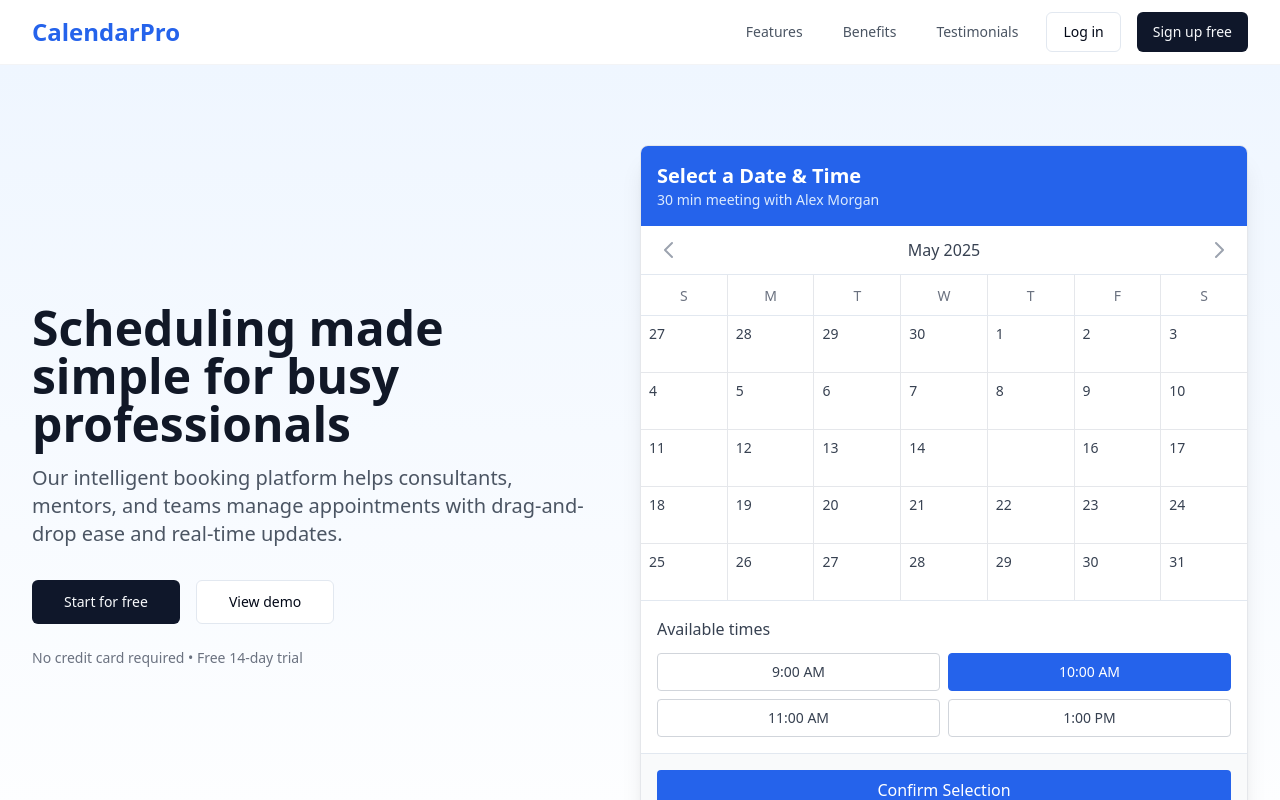
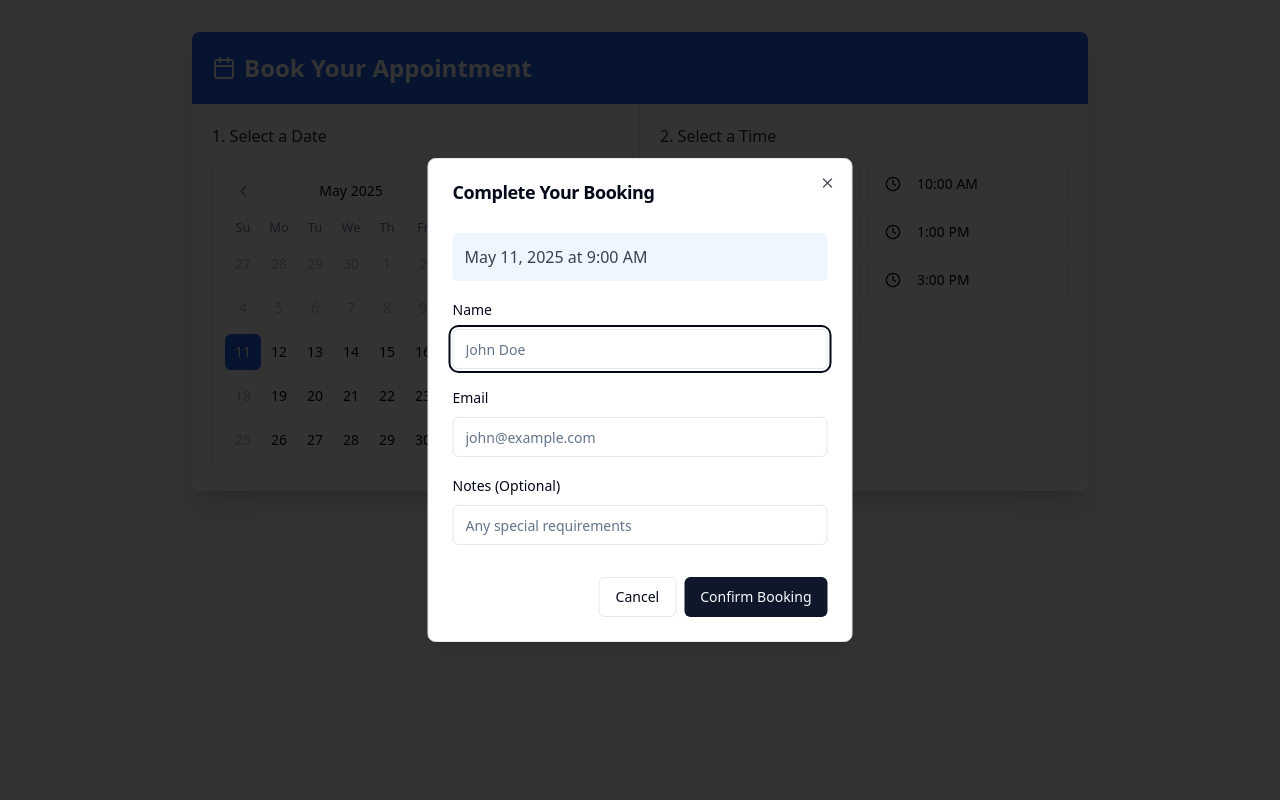
Before and after one commit to FoundershubAI/calendar-trust-hub, a React (Vite) app: page / in a window 1280 px wide. Both pictures are taken after a click on the button "9:00 AM". Shown: the top 800 px of the page. Built offline with nearby package versions, Linux system fonts and the light colour scheme.

Commit message:
Refactor: Remove landing page and add calendar booking
Remove the landing page and related components. Implement a calendar with booking functionality.

```diff
--- a/src/App.tsx
+++ b/src/App.tsx
@@ -1,9 +1,11 @@
+
 import { Toaster } from "@/components/ui/toaster";
 import { Toaster as Sonner } from "@/components/ui/sonner";
 import { TooltipProvider } from "@/components/ui/tooltip";
 import { QueryClient, QueryClientProvider } from "@tanstack/react-query";
 import { BrowserRouter, Routes, Route } from "react-router-dom";
 import Index from "./pages/Index";
+import Booking from "./pages/Booking";
 import NotFound from "./pages/NotFound";
 
 const queryClient = new QueryClient();
@@ -15,7 +17,8 @@ const App = () => (
       <Sonner />
       <BrowserRouter>
         <Routes>
-          <Route path="/" element={<Index />} />
+          <Route path="/" element={<Booking />} />
+          <Route path="/landing" element={<Index />} />
           {/* ADD ALL CUSTOM ROUTES ABOVE THE CATCH-ALL "*" ROUTE */}
           <Route path="*" element={<NotFound />} />
         </Routes>
--- /dev/null
+++ b/src/components/BookingCalendar.tsx
@@ -0,0 +1,193 @@
+
+import React, { useState } from "react";
+import { Calendar } from "@/components/ui/calendar";
+import { Button } from "@/components/ui/button";
+import {
+  Dialog,
+  DialogContent,
+  DialogHeader,
+  DialogTitle,
+  DialogFooter,
+  DialogTrigger,
+  DialogClose,
+} from "@/components/ui/dialog";
+import { format } from "date-fns";
+import { Input } from "@/components/ui/input";
+import { Form, FormField, FormItem, FormLabel, FormControl } from "@/components/ui/form";
+import { useForm } from "react-hook-form";
+import { toast } from "@/hooks/use-toast";
+import { CalendarIcon, Clock } from "lucide-react";
+
+type TimeSlot = {
+  id: string;
+  time: string;
+  available: boolean;
+};
+
+const BookingCalendar = () => {
+  const [selectedDate, setSelectedDate] = useState<Date | undefined>(new Date());
+  const [selectedTimeSlot, setSelectedTimeSlot] = useState<string | null>(null);
+  const [timeSlots, setTimeSlots] = useState<TimeSlot[]>([
+    { id: "1", time: "9:00 AM", available: true },
+    { id: "2", time: "10:00 AM", available: true },
+    { id: "3", time: "11:00 AM", available: true },
+    { id: "4", time: "1:00 PM", available: true },
+    { id: "5", time: "2:00 PM", available: true },
+    { id: "6", time: "3:00 PM", available: true },
+    { id: "7", time: "4:00 PM", available: true },
+  ]);
+  const [isBookingModalOpen, setIsBookingModalOpen] = useState(false);
+
+  const form = useForm({
+    defaultValues: {
+      name: "",
+      email: "",
+      notes: "",
+    },
+  });
+
+  const handleSelectTimeSlot = (timeSlotId: string) => {
+    setSelectedTimeSlot(timeSlotId);
+    setIsBookingModalOpen(true);
+  };
+
+  const handleBooking = (data: any) => {
+    const selectedSlot = timeSlots.find((slot) => slot.id === selectedTimeSlot);
+
+    // Update the availability of the selected time slot
+    setTimeSlots((prev) =>
+      prev.map((slot) =>
+        slot.id === selectedTimeSlot ? { ...slot, available: false } : slot
+      )
+    );
+
+    toast({
+      title: "Booking Confirmed!",
+      description: `Your appointment on ${selectedDate ? format(selectedDate, "MMMM d, yyyy") : ""} at ${selectedSlot?.time} has been booked.`,
+    });
+
+    setIsBookingModalOpen(false);
+    form.reset();
+  };
+
+  return (
+    <div className="bg-white rounded-lg shadow-xl overflow-hidden max-w-4xl mx-auto">
+      <div className="bg-blue-600 text-white p-5">
+        <h2 className="text-2xl font-semibold flex items-center">
+          <CalendarIcon className="mr-2 h-6 w-6" />
+          Book Your Appointment
+        </h2>
+      </div>
+
+      <div className="grid md:grid-cols-2">
+        {/* Calendar Section */}
+        <div className="p-5 border-r border-gray-200">
+          <div className="font-medium text-gray-800 mb-4">1. Select a Date</div>
+          <Calendar
+            mode="single"
+            selected={selectedDate}
+            onSelect={setSelectedDate}
+            className="rounded border p-3"
+            disabled={(date) => {
+              // Disable past dates and weekends for this example
+              return date < new Date(new Date().setHours(0, 0, 0, 0)) ||
+                     date.getDay() === 0 ||
+                     date.getDay() === 6;
+            }}
+          />
+        </div>
+
+        {/* Time Slots Section */}
+        <div className="p-5">
+          <div className="font-medium text-gray-800 mb-4">2. Select a Time</div>
+          {selectedDate ? (
+            <div className="grid grid-cols-2 gap-2">
+              {timeSlots.map((slot) => (
+                <Button
+                  key={slot.id}
+                  variant={slot.available ? "outline" : "secondary"}
+                  disabled={!slot.available}
+                  onClick={() => handleSelectTimeSlot(slot.id)}
+                  className={`justify-start text-left ${!slot.available ? "line-through opacity-60" : ""}`}
+                >
+                  <Clock className="mr-2 h-4 w-4" />
+                  {slot.time}
+                </Button>
+              ))}
+            </div>
+          ) : (
+            <div className="text-gray-500 italic">Please select a date first</div>
+          )}
+        </div>
+      </div>
+
+      {/* Booking Modal */}
+      <Dialog open={isBookingModalOpen} onOpenChange={setIsBookingModalOpen}>
+        <DialogContent className="sm:max-w-[425px]">
+          <DialogHeader>
+            <DialogTitle>Complete Your Booking</DialogTitle>
+          </DialogHeader>
+
+          <Form {...form}>
+            <form onSubmit={form.handleSubmit(handleBooking)} className="space-y-4 pt-4">
+              <div className="bg-blue-50 p-3 rounded-md mb-4">
+                <p className="font-medium text-gray-700">
+                  {selectedDate ? format(selectedDate, "MMMM d, yyyy") : ""} at{" "}
+                  {timeSlots.find((slot) => slot.id === selectedTimeSlot)?.time}
+                </p>
+              </div>
+
+              <FormField
+                control={form.control}
+                name="name"
+                render={({ field }) => (
+                  <FormItem>
+                    <FormLabel>Name</FormLabel>
+                    <FormControl>
+                      <Input placeholder="John Doe" {...field} required />
+                    </FormControl>
+                  </FormItem>
+                )}
+              />
+
+              <FormField
+                control={form.control}
+                name="email"
+                render={({ field }) => (
+                  <FormItem>
+                    <FormLabel>Email</FormLabel>
+                    <FormControl>
+                      <Input placeholder="john@example.com" type="email" {...field} required />
+                    </FormControl>
+                  </FormItem>
+                )}
+              />
+
+              <FormField
+                control={form.control}
+                name="notes"
+                render={({ field }) => (
+                  <FormItem>
+                    <FormLabel>Notes (Optional)</FormLabel>
+                    <FormControl>
+                      <Input placeholder="Any special requirements" {...field} />
+                    </FormControl>
+                  </FormItem>
+                )}
+              />
+
+              <DialogFooter className="pt-4">
+                <DialogClose asChild>
+                  <Button type="button" variant="outline">Cancel</Button>
+                </DialogClose>
+                <Button type="submit">Confirm Booking</Button>
+              </DialogFooter>
+            </form>
+          </Form>
+        </DialogContent>
+      </Dialog>
+    </div>
+  );
+};
+
+export default BookingCalendar;
--- a/src/components/ui/calendar.tsx
+++ b/src/components/ui/calendar.tsx
@@ -1,3 +1,4 @@
+
 import * as React from "react";
 import { ChevronLeft, ChevronRight } from "lucide-react";
 import { DayPicker } from "react-day-picker";
@@ -16,7 +17,7 @@ function Calendar({
   return (
     <DayPicker
       showOutsideDays={showOutsideDays}
-      className={cn("p-3", className)}
+      className={cn("p-3 pointer-events-auto", className)}
       classNames={{
         months: "flex flex-col sm:flex-row space-y-4 sm:space-x-4 sm:space-y-0",
         month: "space-y-4",
@@ -41,7 +42,7 @@ function Calendar({
         ),
         day_range_end: "day-range-end",
         day_selected:
-          "bg-primary text-primary-foreground hover:bg-primary hover:text-primary-foreground focus:bg-primary focus:text-primary-foreground",
+          "bg-blue-600 text-primary-foreground hover:bg-blue-600 hover:text-primary-foreground focus:bg-blue-600 focus:text-primary-foreground",
         day_today: "bg-accent text-accent-foreground",
         day_outside:
           "day-outside text-muted-foreground opacity-50 aria-selected:bg-accent/50 aria-selected:text-muted-foreground aria-selected:opacity-30",
--- /dev/null
+++ b/src/pages/Booking.tsx
@@ -0,0 +1,15 @@
+
+import React from "react";
+import BookingCalendar from "@/components/BookingCalendar";
+
+const Booking = () => {
+  return (
+    <div className="min-h-screen bg-gray-50 py-8 px-4 sm:px-6 lg:px-8">
+      <div className="max-w-4xl mx-auto">
+        <BookingCalendar />
+      </div>
+    </div>
+  );
+};
+
+export default Booking;
```
